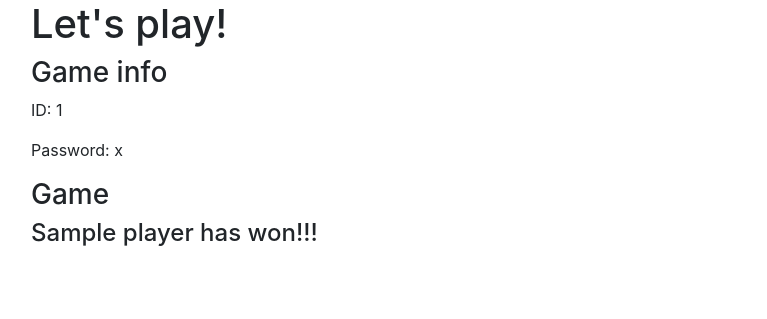
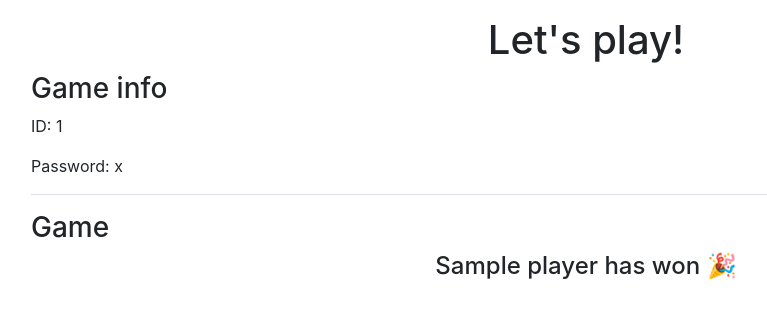
Before and after one commit to ameliebou/dartsgames, a Rails app: page /games/1 in a window 1280 px wide. Shown: the top 319 px of the page, without its empty margins (54-821 px from the left). Run offline with Rails 7, Linux system fonts and the light colour scheme; tables that the repository leaves empty hold one stand-in row (values such as "Sample post"); style sheets or scripts are compiled from the project's sources; some libraries are stand-ins or nearby versions.

Commit message:
re-arranged scss files

```diff
--- a/app/assets/stylesheets/application.scss
+++ b/app/assets/stylesheets/application.scss
@@ -17,4 +17,6 @@
 
 @import "bootstrap/scss/bootstrap";
 
-@import "scores";
+@import "components/index";
+
+@import "games";
--- /dev/null
+++ b/app/assets/stylesheets/components/cards.scss
@@ -0,0 +1,7 @@
+.player-info {
+
+}
+
+.player-name {
+  font-weight: bold;
+}
--- /dev/null
+++ b/app/assets/stylesheets/components/index.scss
@@ -0,0 +1 @@
+@import "cards";
--- a/app/assets/stylesheets/games.scss
+++ b/app/assets/stylesheets/games.scss
@@ -1,3 +1,3 @@
-// Place all the styles related to the games controller here.
-// They will automatically be included in application.css.
-// You can use Sass (SCSS) here: https://sass-lang.com/
+.score {
+  font-size: 60px;
+}
--- a/app/assets/stylesheets/scores.scss
+++ /dev/null
@@ -1,3 +0,0 @@
-.score {
-  font-size: 60px;
-}
--- a/app/views/games/show.html.erb
+++ b/app/views/games/show.html.erb
@@ -1,23 +1,39 @@
 <div class="container">
-  <h1>Let's play!</h1>
+  <h1 class="text-center mt-3">Let's play!</h1>
 
+  <div class="game-info border-bottom">
     <h3>Game info</h3>
     <p>ID: <%= @game.id %></p>
     <p>Password: <%= @game.password %></p>
+  </div>
 
-  <h3>Game</h3>
+  <h3 class="mt-3">Game</h3>
   <% if @game.winner %>
-    <div class="winner-container">
-      <h4><%= @game.winner.player.name %> has won!!!</h4>
+    <div class="winner-container text-center">
+      <h4><%= @game.winner.player.name %> has won 🎉</h4>
     </div>
   <% else %>
     <div class="game-container d-flex justify-content-between text-center">
       <% @players.each_with_index do |player, i| %>
         <div class="player-container">
-          <p><%= player.name %></p>
+          <div class="player-info">
+            <div class="player-name">
+              <%= player.name %>
+            </div>
+            <% unless @game.sets.nil? %>
+              <div class="player-sets">
+                Sets
+                <div id="set-<%= i + 1 %>" class="sets">
+                  <%= player.won_sets.count %>
+                </div>
+              </div>
+            <% end %>
+            <div class="player-legs">
               Legs
               <div id="leg-<%= i + 1 %>" class="legs">
                 <%= player.won_legs.count %>
+              </div>
+            </div>
           </div>
 
           <div data-id="<%= i + 1 %>" class="score">
```
Lines whose indentation alone changed are shown as unchanged.
